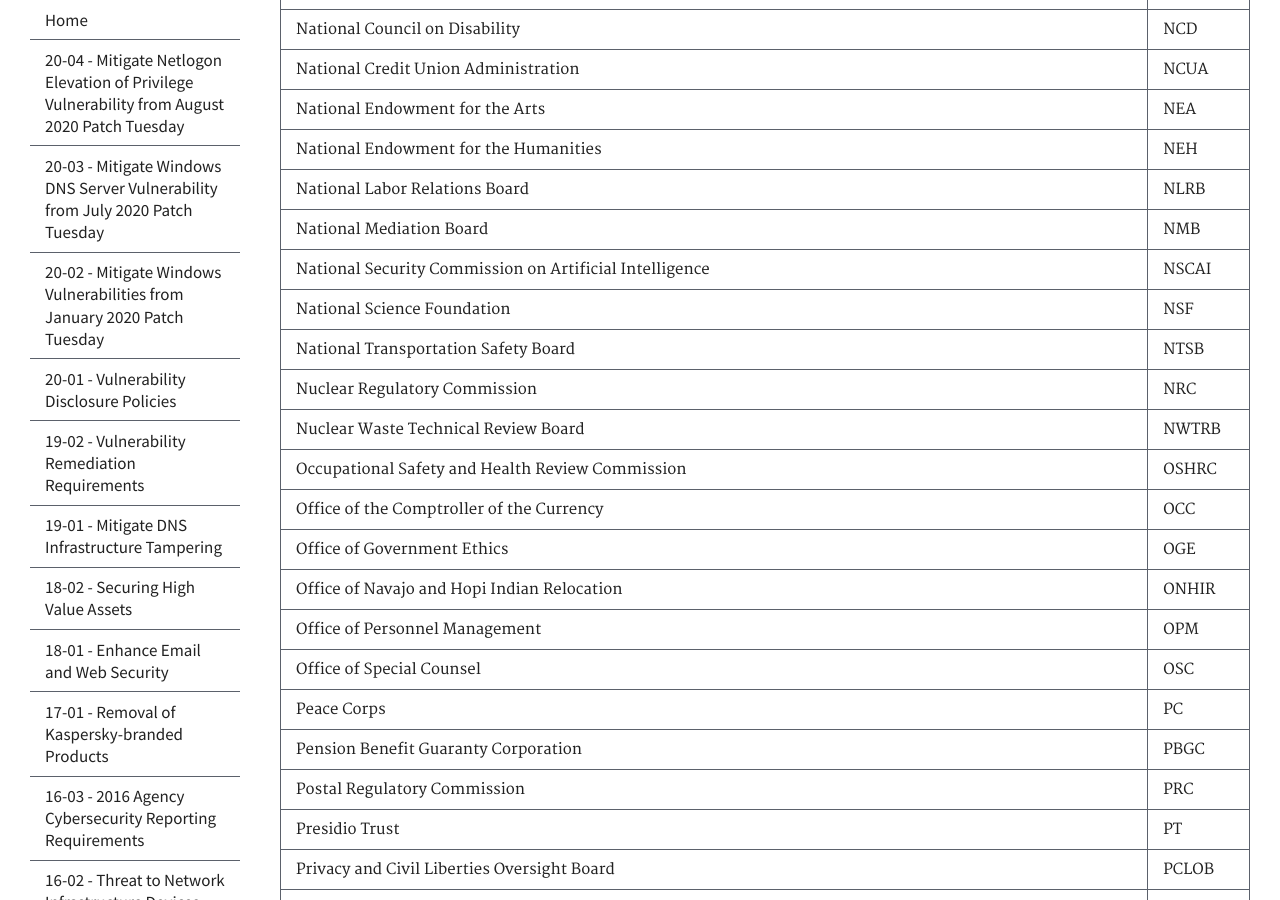
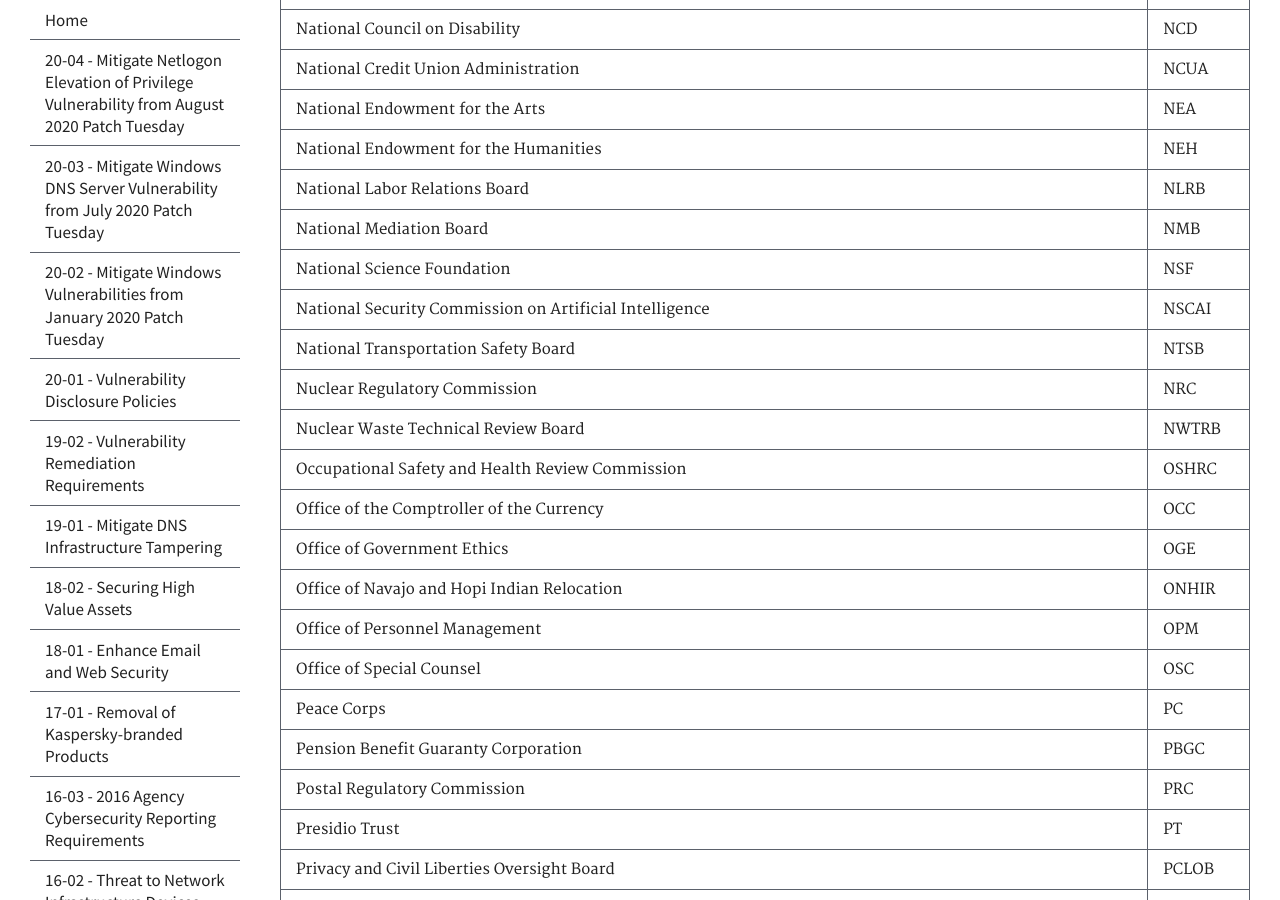
Before and after one commit to cisagov/cyber.dhs.gov, a Jekyll site: the page built from pages/agencylist.md, in a window 1280 px wide and 900 px high, scrolled down 2733 px. Built offline with Jekyll 4.4.1, drawn with Linux system fonts in a browser that asks for light colours.

```diff
--- a/pages/agencylist.md
+++ b/pages/agencylist.md
@@ -74,8 +74,8 @@ The following civilian Executive Branch agencies fall under CISA's [authorities]
 | National Endowment for the Humanities | NEH
 | National Labor Relations Board| NLRB
 | National Mediation Board| NMB
+| National Science Foundation | NSF
 | National Security Commission on Artificial Intelligence | NSCAI
-| National Science Foundation | NSF
 | National Transportation Safety Board| NTSB
 | Nuclear Regulatory Commission | NRC
 | Nuclear Waste Technical Review Board| NWTRB
```
